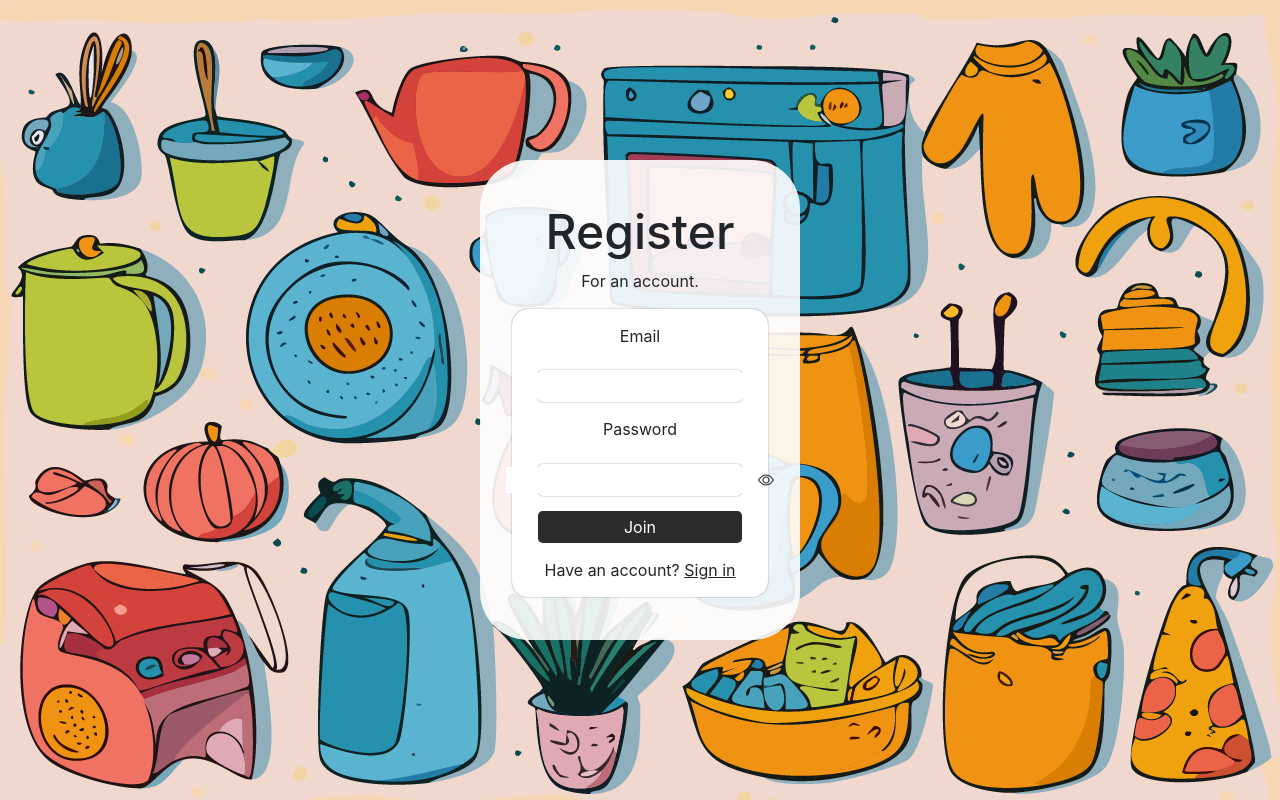
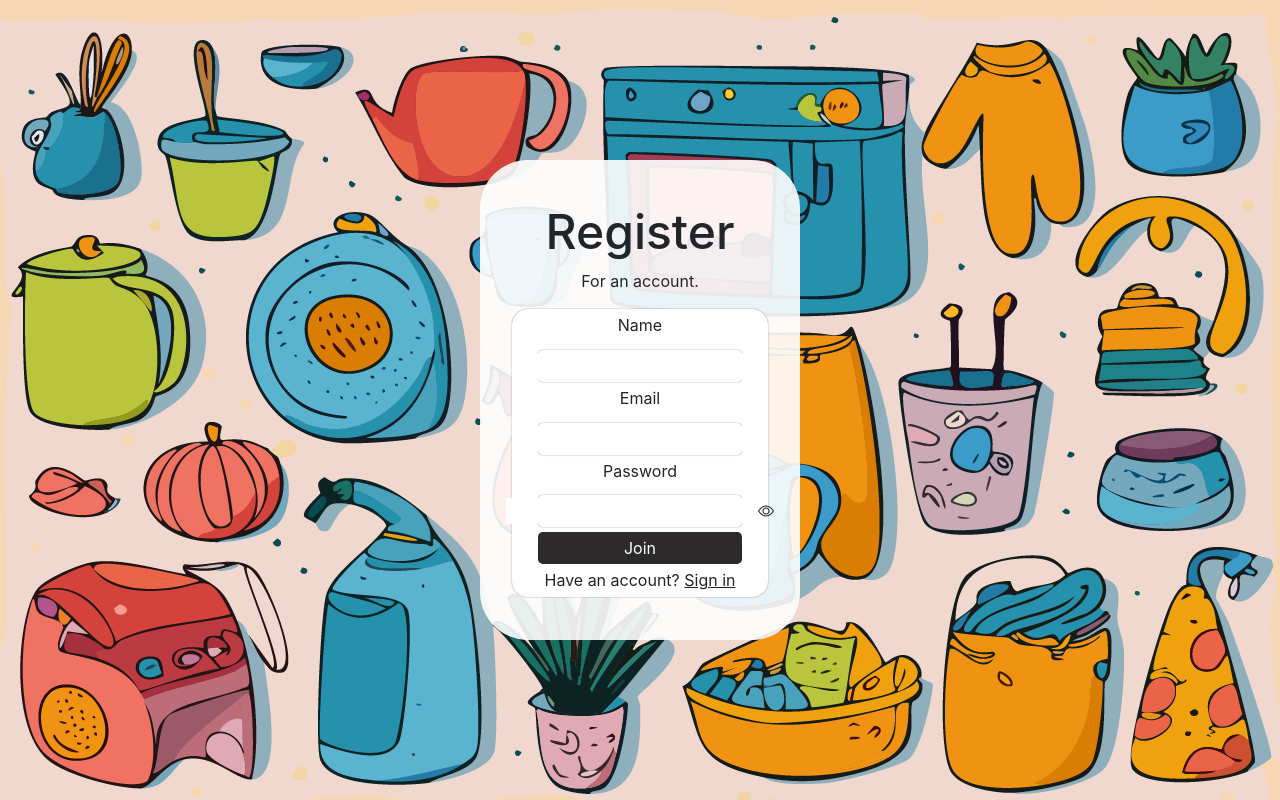
Before and after one commit to xxiuminn/chores-scheduler, a React (Vite) app in the folder frontend/: page / in a window 1280 px wide. Both pictures are taken after a click on the element "Join". Built offline with nearby package versions, Linux system fonts and the light colour scheme.

Commit message:
Update Register.jsx

```diff
--- a/frontend/src/pages/Register.jsx
+++ b/frontend/src/pages/Register.jsx
@@ -1,11 +1,30 @@
 import React, { useState } from "react";
 import styles from "./Login.module.css";
+import { useMutation } from "@tanstack/react-query";
+import useFetch from "../hooks/useFetch";
 
 const Register = (props) => {
+  const fetchData = useFetch();
   const [viewPw, setViewPw] = useState(false);
   const [password, setPassword] = useState("");
   const [email, setEmail] = useState("");
+  const [name, setName] = useState("");
   const [inputType, setInputType] = useState("password");
+
+  const { mutate } = useMutation({
+    mutationFn: async () =>
+      await fetchData(
+        "/api/user/register",
+        "POST",
+        {
+          name,
+          email,
+          password,
+        },
+        undefined
+      ),
+    onSuccess: () => props.handleShowLogin(),
+  });
 
   const handleShowPw = (type) => {
     setViewPw(!viewPw);
@@ -21,6 +40,15 @@ const Register = (props) => {
           </div>
 
           <div className={styles.form}>
+            <label htmlFor="name">Name</label>
+            <div className={styles.inputbox}>
+              <input
+                name="name"
+                type="name"
+                id="name"
+                onChange={(e) => setName(e.target.value)}
+              ></input>
+            </div>
             <label htmlFor="email">Email</label>
             <div className={styles.inputbox}>
               <input
@@ -52,7 +80,7 @@ const Register = (props) => {
                 ></i>
               )}
             </div>
-            <button>Join</button>
+            <button onClick={mutate}>Join</button>
             <div>
               Have an account?{" "}
               <span onClick={() => props.handleShowLogin()}>Sign in</span>
```
